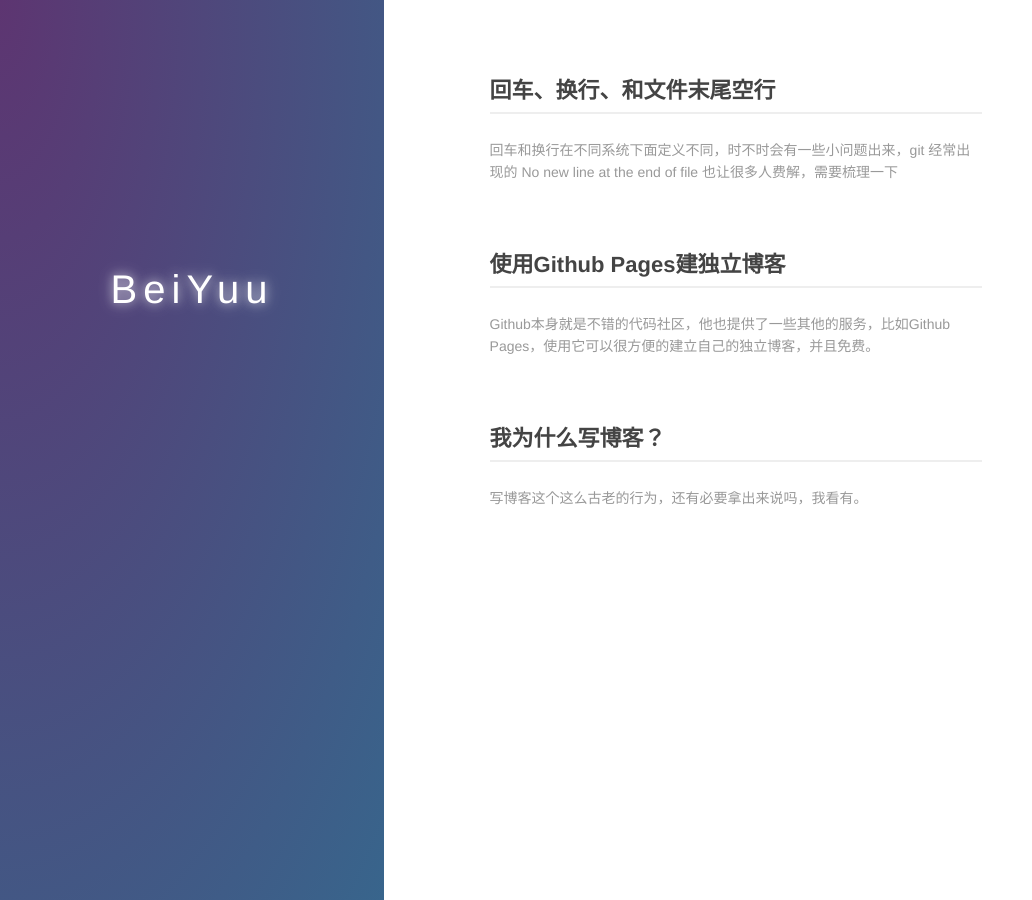
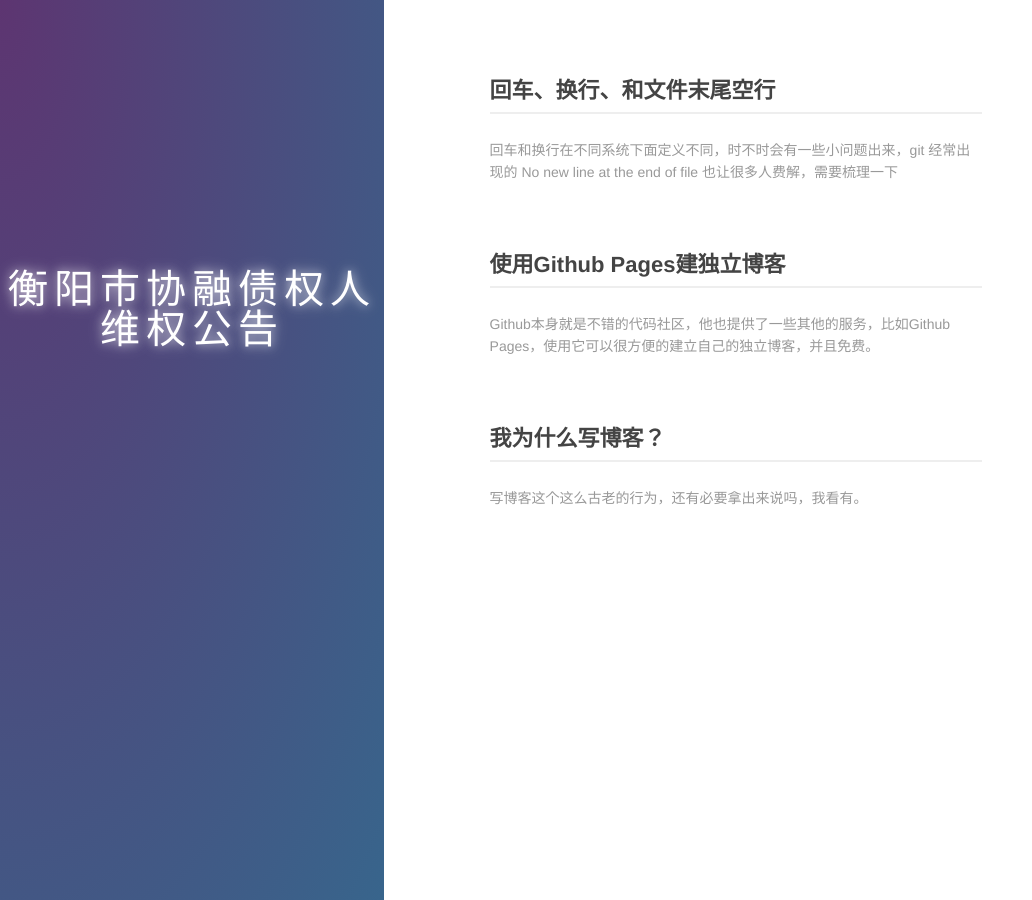
Before and after one commit to ajun82/ajun82.github.io, a Jekyll site: the page built from index.md, in a window 1280 px wide. Shown: the whole page, without its empty margins (0-1032 px from the left). Built offline with Jekyll 4.4.1, drawn with Linux system fonts in a browser that asks for light colours.

Commit message:
Update index.md

```diff
--- a/index.md
+++ b/index.md
@@ -6,10 +6,7 @@ layout: default
   <div class="index-wrapper">
     <div class="aside">
       <div class="info-card">
-        <h1>BeiYuu</h1>
-        <a href="http://weibo.com/beiyuu/" target="_blank"><img src="http://www.weibo.com/favicon.ico" alt="" width="25"/></a>
-        <a href="http://www.douban.com/people/beiyuu/" target="_blank"><img src="http://www.douban.com/favicon.ico" alt="" width="22"/></a>
-        <a href="http://instagram.com/beiyuu/" target="_blank"><img src="http://d36xtkk24g8jdx.cloudfront.net/bluebar/00c6602/images/ico/favicon.ico" alt="" width="22"/></a>
+        <h1>衡阳市协融债权人维权公告</h1>
       </div>
       <div id="particles-js"></div>
     </div>
```
